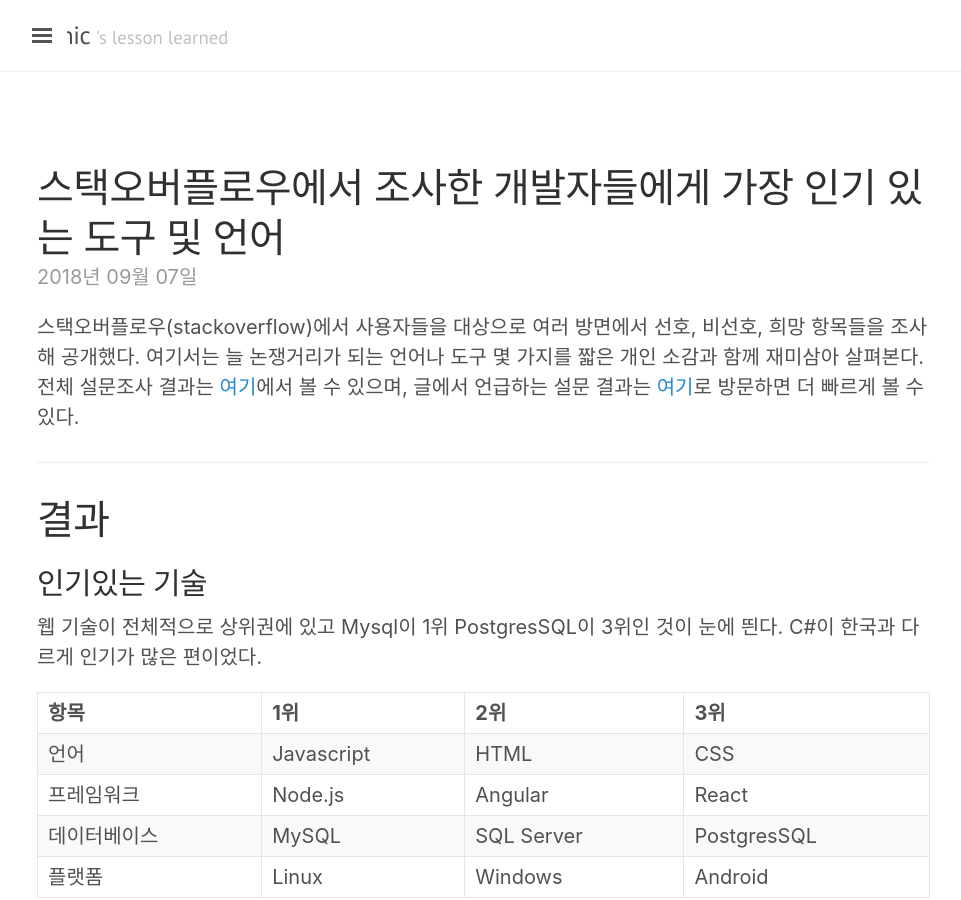
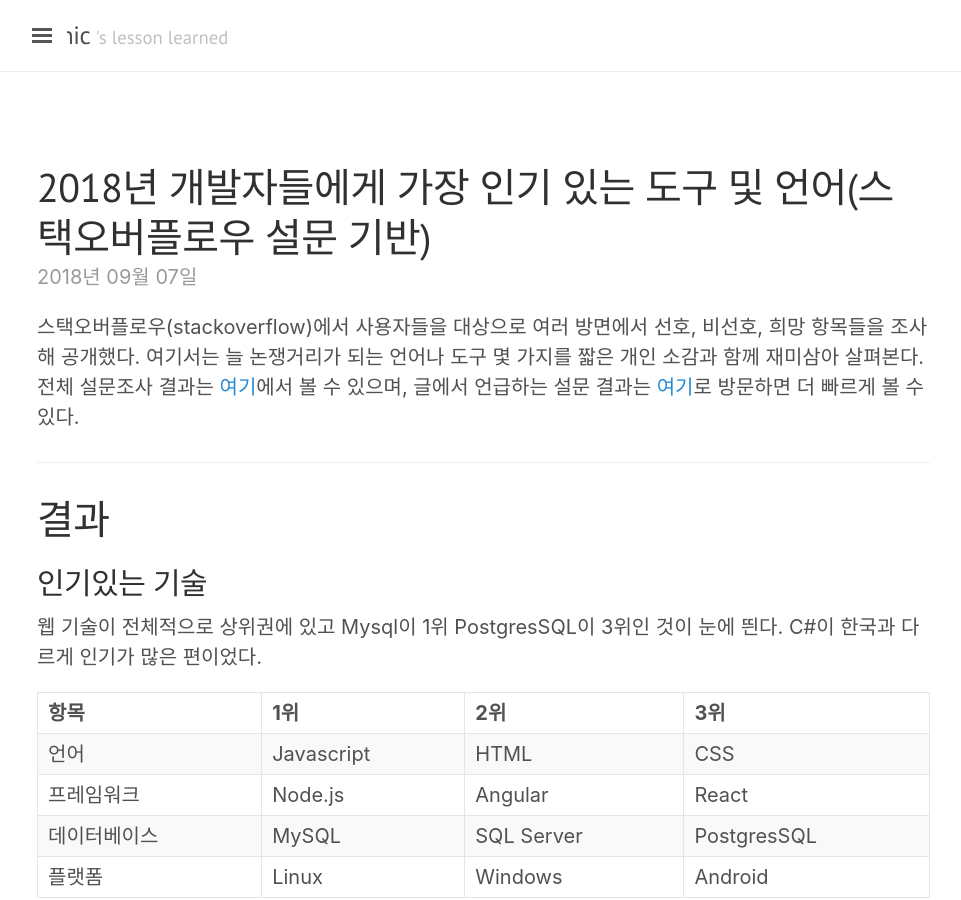
Before and after one commit to jwkcp/jwkcp.github.com, a Jekyll site: the page built from _posts/2018-09-07-what-is-the-most-popular-in-2018.md, in a window 1280 px wide and 900 px high. Shown: the whole window, without its empty margins (3-964 px from the left). Built offline with Jekyll 4.4.1, drawn with Linux system fonts in a browser that asks for light colours; nearby versions of some CDN libraries; comment, search, counter and statistics services are not loaded.

Commit message:
제목 수정

```diff
--- a/_posts/2018-09-07-what-is-the-most-popular-in-2018.md
+++ b/_posts/2018-09-07-what-is-the-most-popular-in-2018.md
@@ -1,6 +1,6 @@
 ---
 layout: post
-title: 스택오버플로우에서 조사한 개발자들에게 가장 인기 있는 도구 및 언어
+title: 2018년 개발자들에게 가장 인기 있는 도구 및 언어(스택오버플로우 설문 기반)
 tags: statistics
 comments: true
 ---
```
